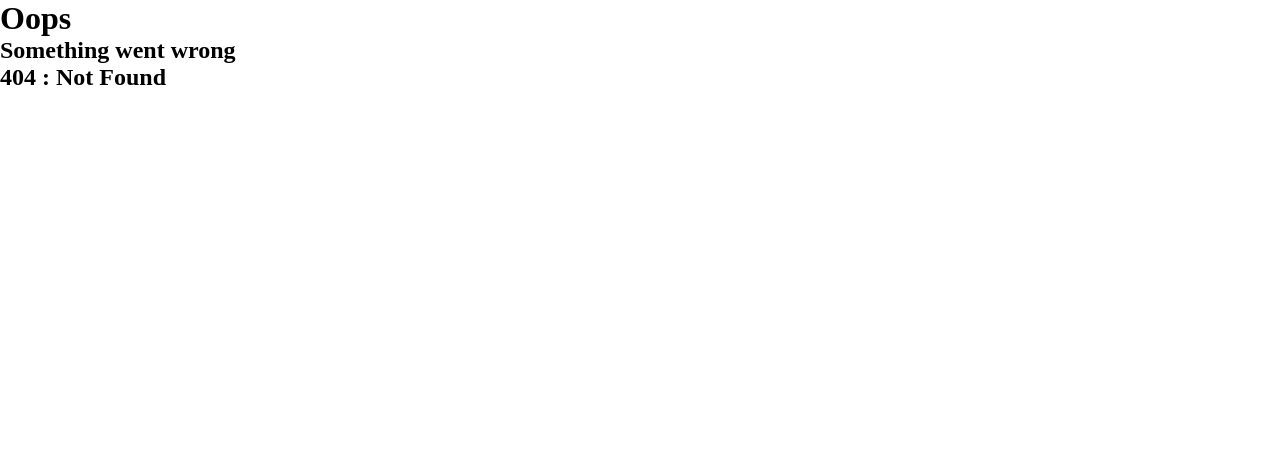
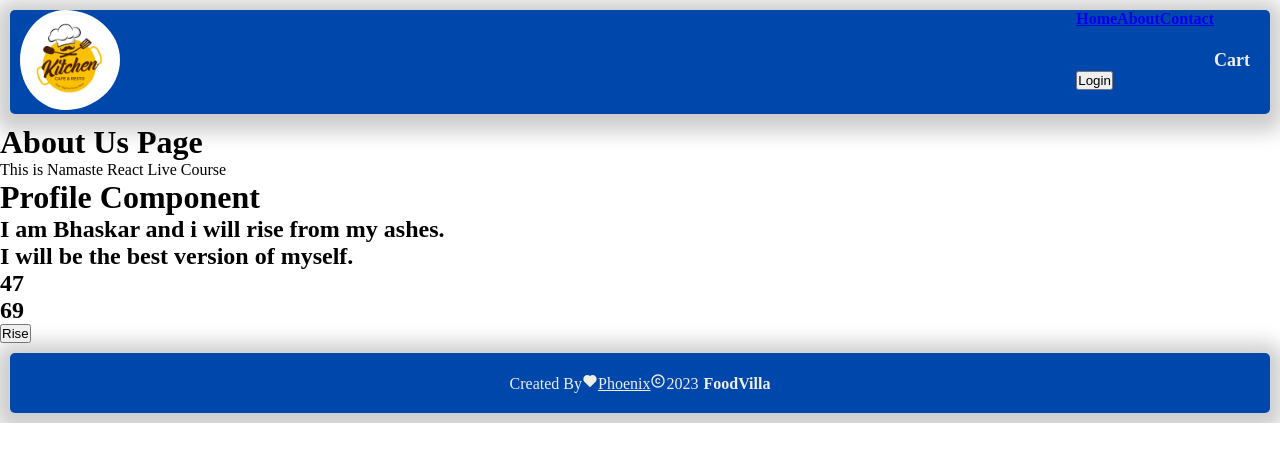
Before and after one commit to BKD471/Namaste-react, a React (Vite) app in the folder Food-villa/: page /about/profile in a window 1280 px wide. Before the commit this address had no page. Shown: the top 462 px of the page. Built offline with nearby package versions, Linux system fonts and the light colour scheme.

Commit message:
Intro to class based component

```diff
--- a/Food-villa/src/App.jsx
+++ b/Food-villa/src/App.jsx
@@ -4,6 +4,7 @@ import Body from "./components/Body";
 import Header from "./components/Header";
 import Footer from "./components/Footer";
 import About from "./components/About";
+import Profile  from "./components/Profile";
 import { createBrowserRouter,RouterProvider,Outlet } from "react-router-dom";
 import ErrorComponent from "./components/Error";
 import Contact from "./components/Contact";
@@ -49,6 +50,10 @@ const AppRouter=createBrowserRouter([
       {
         path:"/about",
         element:<About/>,
+        children:[{
+        path:"profile",
+        element:<Profile/>
+        },]
       },
       {
         path:"/contact",
--- a/Food-villa/src/components/About.jsx
+++ b/Food-villa/src/components/About.jsx
@@ -1,3 +1,5 @@
+import { Outlet } from "react-router-dom";
+import Profile from "./Profile";
 
 const About=()=>{
    return (
@@ -5,6 +7,7 @@ const About=()=>{
         <h1>About Us Page</h1>
         {""}
         <p>This is Namaste React Live Course</p>
+        <Profile name={"Bhaskar"}/>
     </>
    )
 }
--- a/Food-villa/src/components/Body.jsx
+++ b/Food-villa/src/components/Body.jsx
@@ -24,8 +24,8 @@ const Body = () => {
   async function getRestaurant(){
     const data= await fetch(SWIGGY_URL);
      const jsonData= await data.json();
-     setAllRestaurantList(jsonData?.data?.cards[0]?.data?.data?.cards);
-     setfilteredRestaurantList(jsonData?.data?.cards[0]?.data?.data?.cards);
+     setAllRestaurantList(jsonData?.data?.cards[2]?.data?.data?.cards);
+     setfilteredRestaurantList(jsonData?.data?.cards[2]?.data?.data?.cards);
   }
 
   if(!allRestaurantList) return null;
--- /dev/null
+++ b/Food-villa/src/components/Profile.jsx
@@ -0,0 +1,45 @@
+import React from "react";
+
+class Profile extends React.Component{
+
+  constructor(props){
+    super(props);
+    this.state={
+      count:47 ,
+      count2:69
+    }
+
+    console.log("1 C0nstructor called in................")
+  }
+
+  //Just because componets is already placed in DOM,its a great place to invoke API's
+  //Thumb rule is that, first render yr compoenent with default state data
+  // make an api call after it, after you get the data from the call,
+  //update the state with that data and rerender
+  componentDidMount(){
+    console.log("3 Compoent successfully got  mounted on DOM............")
+  }
+
+   render(){
+    const {count,count2}=this.state;
+
+    console.log("2 Render called in...............")
+    return(
+      <>
+        <h1>Profile Component</h1>
+         <h2>I am {this.props.name} and i will rise from my ashes.</h2>
+         <h2>I will be the best version of myself.</h2>
+         <h2>{count}</h2>
+         <h2>{count2}</h2>
+         <button onClick={()=>{
+           this.setState({
+            count2:count2+1
+           })
+
+         }}>Rise</button>
+      </>
+    )
+   }
+}
+
+export default  Profile;
--- a/Food-villa/src/components/RestaurantCard.jsx
+++ b/Food-villa/src/components/RestaurantCard.jsx
@@ -14,7 +14,7 @@ const RestaurantCard = ({
     <div className="card">
       <img src={CDN_IMG_URL + cloudinaryImageId} />
       <h2>{name}</h2>
-      <h4>{cuisines.join(", ")}</h4>
+      {/* <h4>{cuisines.join(", ")}</h4> */}
       <h4>{area}</h4>
       <span>
         <h4>
```
